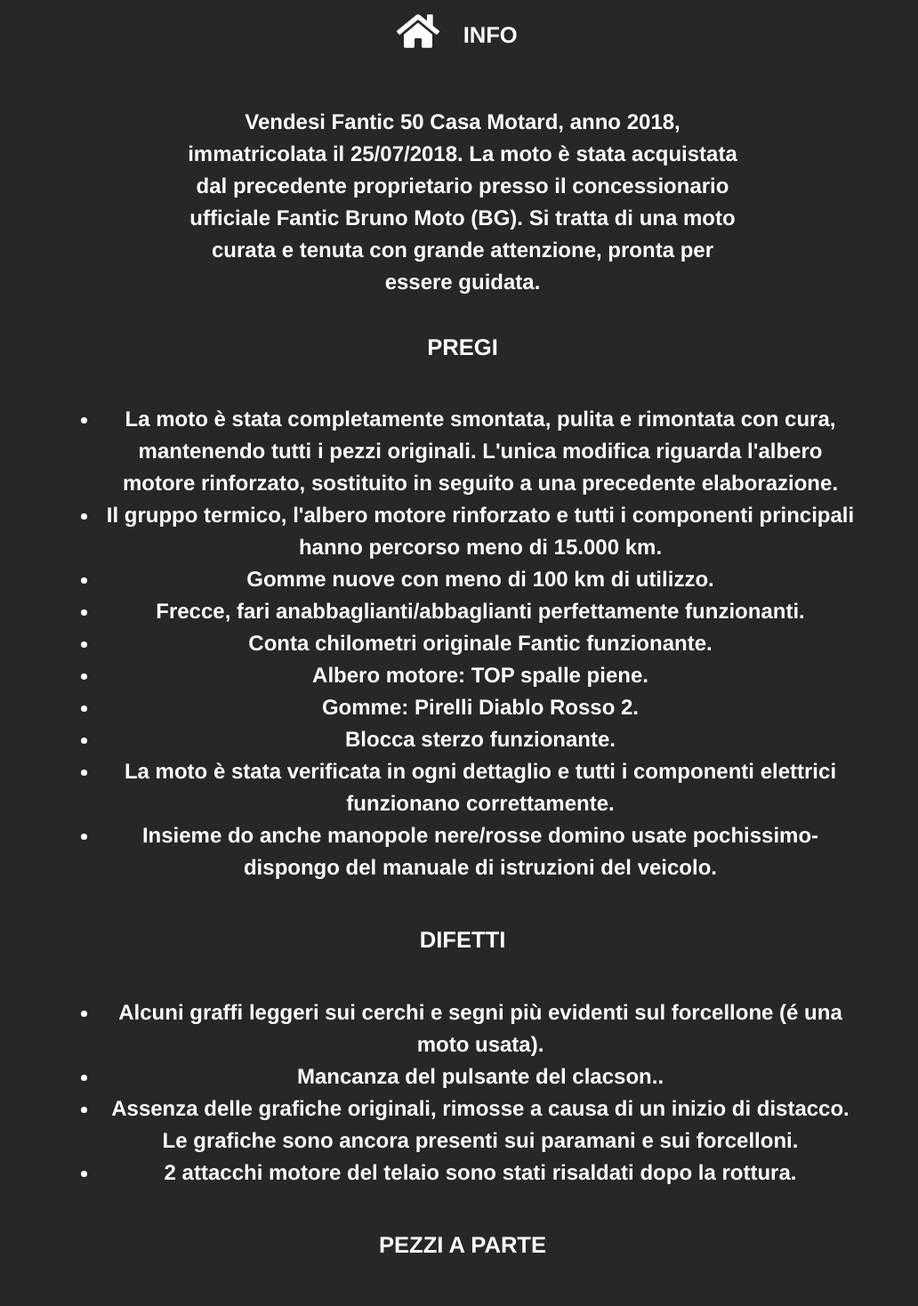
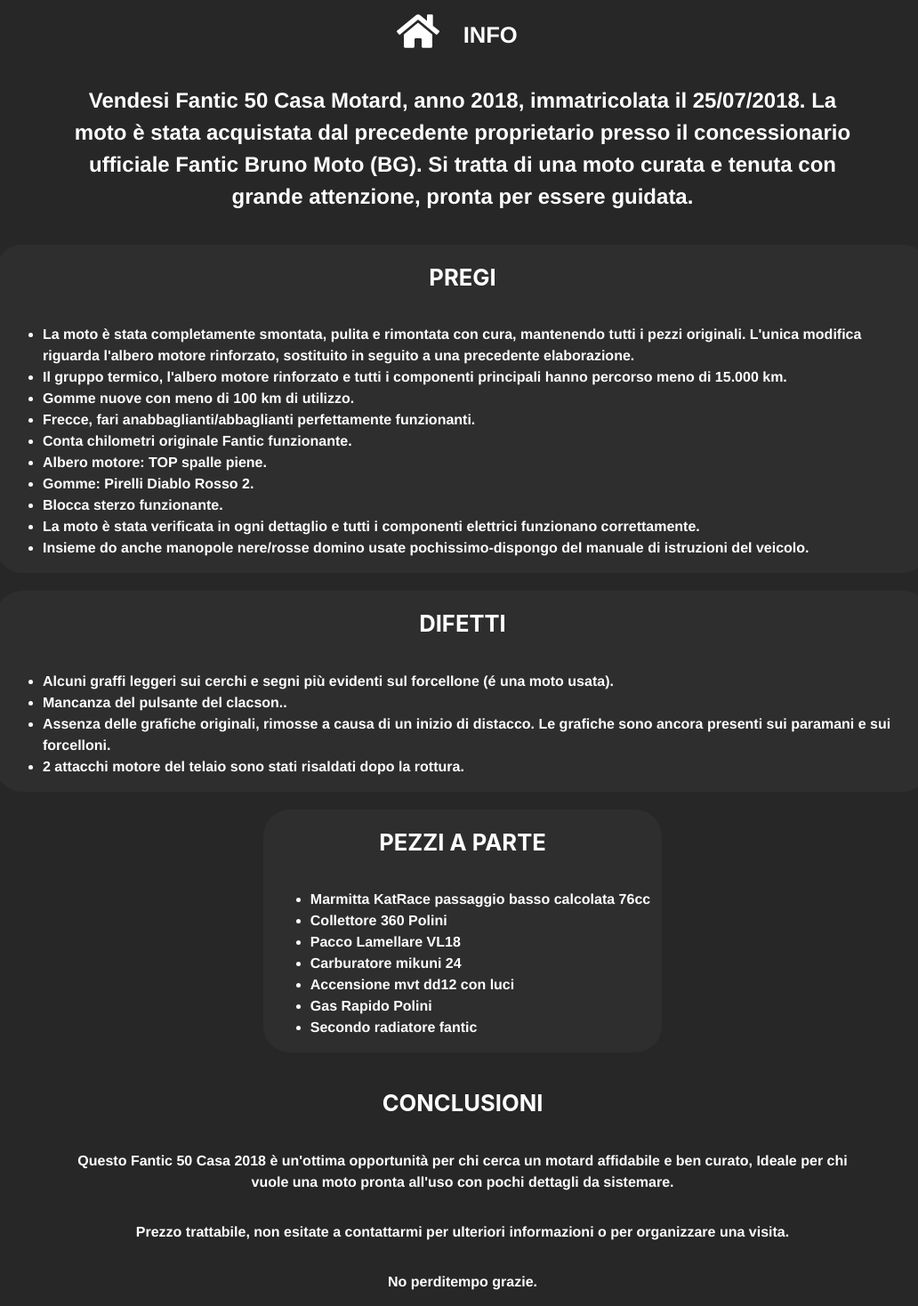
Before and after one commit to Davide-Resigotti/fantic-sell, a React (Create React App) app: page /info in a window 1280 px wide. Shown: the top 1468 px of the page at 89% size, without its empty margins (120-1152 px from the left). Built offline with nearby package versions, Linux system fonts and the light colour scheme.

Commit message:
fixed texts

```diff
--- a/src/Info.css
+++ b/src/Info.css
@@ -1,36 +1,113 @@
+
 
 h1{
     color: #ffffff;
-    text-align: center;
     font-family: "Kanit-Medium", Helvetica;
     font-size: 3vh;
-    line-height: 100%;
-    font-weight: 100%;
     position: relative;
-    width: 70%;
-    font-weight: 600;
-    line-height: 150%;
-
-}
-
-.format{
-    display: flex;
-    align-items: center;
-    justify-content: center;
-    flex-direction: column;
-    color: #ffffff;
-    text-align: center;
-    font-family: "Kanit-Medium", Helvetica;
-    font-size: 3vh;
-    line-height: 100%;
-    font-weight: 100%;
-    position: relative;
-    width: 70%;
     font-weight: 600;
     line-height: 150%;
 }
 
-.row{
+li,p{
+
+    color: #ffffff;
+
+    font-family: "Kanit-Medium", Helvetica;
+    font-size: 2vh;
+    position: relative;
+    font-weight: 600;
+    line-height: 150%;
+}
+
+.descrizione{
+    display: flex;
+    justify-content: center;
+    align-items: center;
+    width: 70%;
     text-align: center;
+    padding-left: 1vw;
+    padding-right: 1vw;
+}
+
+
+.conclusioni{
+    display: flex;
+    justify-content: center;
+    align-items: center;
+    width: 70%;
+    text-align: center;
+    flex-direction: column;
+
+    border-radius: 30px;
+    padding-left: 1vw;
+    padding-right: 1vw;
+}
+
+.pregi,
+.difetti{
+        display: flex;
+        justify-content: center;
+        align-items: center;
+        width: 80%;
+        flex-direction: column;
+        background-color: #2e2e2e;
+        border-radius: 30px;
+        padding-left: 1vw;
+        padding-right: 1vw;
+
 
 }
+
+.pezzi-a-parte{
+    display: flex;
+    justify-content: center;
+    align-items: center;
+    max-width: 50%;
+    flex-direction: column;
+    background-color: #2e2e2e;
+    border-radius: 30px;
+    padding-left: 1vw;
+    padding-right: 1vw;
+
+
+}
+
+
+
+
+
+
+
+
+
+@media (max-width: 768px) {
+
+    h1{
+        font-size: 3vh;
+    }
+
+    li,p{
+        font-size: 2.5vh;
+    }
+
+    .descrizione{
+        width: 90%;
+    }
+
+    .conclusioni{
+        width: 90%;
+    }
+
+    .pregi,
+    .difetti{
+        width: 90%;
+    }
+
+    .pezzi-a-parte{
+        max-width: 90%;
+    }
+
+
+
+}
--- a/src/Info.js
+++ b/src/Info.js
@@ -10,18 +10,23 @@ function Info() {
                 <Link to="/">
                     <FaHome className='iconHome' />
                 </Link>
-                <h2 >INFO</h2>
+                <h2 className='subtitles'>INFO</h2>
             </div>
 
-            <p className='format'>
+
+            <div className="descrizione">
                 <h1>
                     Vendesi Fantic 50 Casa Motard, anno 2018, immatricolata il 25/07/2018. La moto è stata acquistata dal precedente proprietario presso il concessionario ufficiale Fantic Bruno Moto (BG). Si tratta di una moto curata e tenuta con grande attenzione, pronta per essere guidata.
                 </h1>
 
+            </div>
 
-            <h2>PREGI</h2>
+            <br />
+
+            <div className="pregi">
+                <h2 className='subtitles'>PREGI</h2>
                 <ul>
-                <li className='row'>La moto è stata completamente smontata, pulita e rimontata con cura, mantenendo tutti i pezzi originali. L'unica modifica riguarda l'albero motore rinforzato, sostituito in seguito a una precedente elaborazione.</li>
+                    <li>La moto è stata completamente smontata, pulita e rimontata con cura, mantenendo tutti i pezzi originali. L'unica modifica riguarda l'albero motore rinforzato, sostituito in seguito a una precedente elaborazione.</li>
                     <li>Il gruppo termico, l'albero motore rinforzato e tutti i componenti principali hanno percorso meno di 15.000 km.</li>
                     <li>Gomme nuove con meno di 100 km di utilizzo.</li>
                     <li>Frecce, fari anabbaglianti/abbaglianti perfettamente funzionanti.</li>
@@ -33,7 +38,12 @@ function Info() {
                     <li>Insieme do anche manopole nere/rosse domino usate pochissimo-dispongo del manuale di istruzioni del veicolo.</li>
                 </ul>
 
-            <h2>DIFETTI</h2>
+            </div>
+
+            <br />
+
+            <div className="difetti">
+                <h2 className='subtitles'>DIFETTI</h2>
                 <ul>
                     <li>Alcuni graffi leggeri sui cerchi e segni più evidenti sul forcellone (é una moto usata).</li>
                     <li>Mancanza del pulsante del clacson..</li>
@@ -41,8 +51,13 @@ function Info() {
                     <li>2 attacchi motore del telaio sono stati risaldati dopo la rottura.</li>
                 </ul>
 
+            </div>
 
-            <h2>PEZZI A PARTE</h2>
+            <br />
+
+            <div className="pezzi-a-parte">
+
+                <h2 className='subtitles'>PEZZI A PARTE</h2>
                 <ul>
                     <li>Marmitta KatRace passaggio basso calcolata 76cc</li>
                     <li>Collettore 360 Polini</li>
@@ -52,27 +67,22 @@ function Info() {
                     <li>Gas Rapido Polini</li>
                     <li>Secondo radiatore fantic</li>
                 </ul>
+            </div>
 
-            <h2>CONCLUSIONI</h2>
+            <br />
+
+
+
+            <div className="conclusioni">
+
+
+                <h2 className='subtitles'>CONCLUSIONI</h2>
                 <p>Questo Fantic 50 Casa 2018 è un'ottima opportunità per chi cerca un motard affidabile e ben curato, Ideale per chi vuole una moto pronta all'uso con pochi dettagli da sistemare.</p>
                 <p>Prezzo trattabile, non esitate a contattarmi per ulteriori informazioni o per organizzare una visita.</p>
                 <p>No perditempo grazie.</p>
+            </div>
 
-
-
-
-
-
-
-            </p>
-
-
-
-
-
-
-
-
+            <br />
 
 
         </div>
```
Lines whose indentation alone changed are shown as unchanged.
